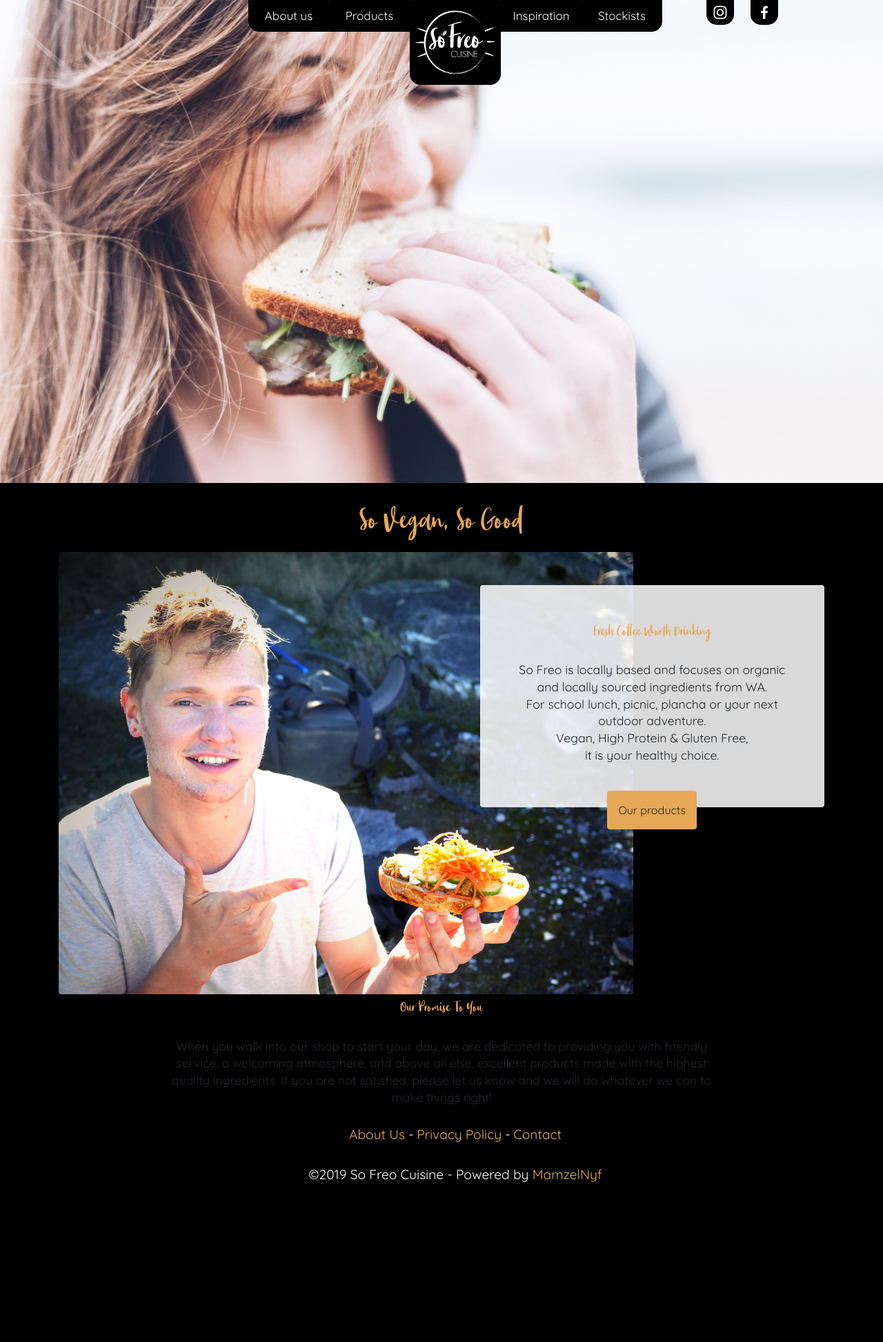
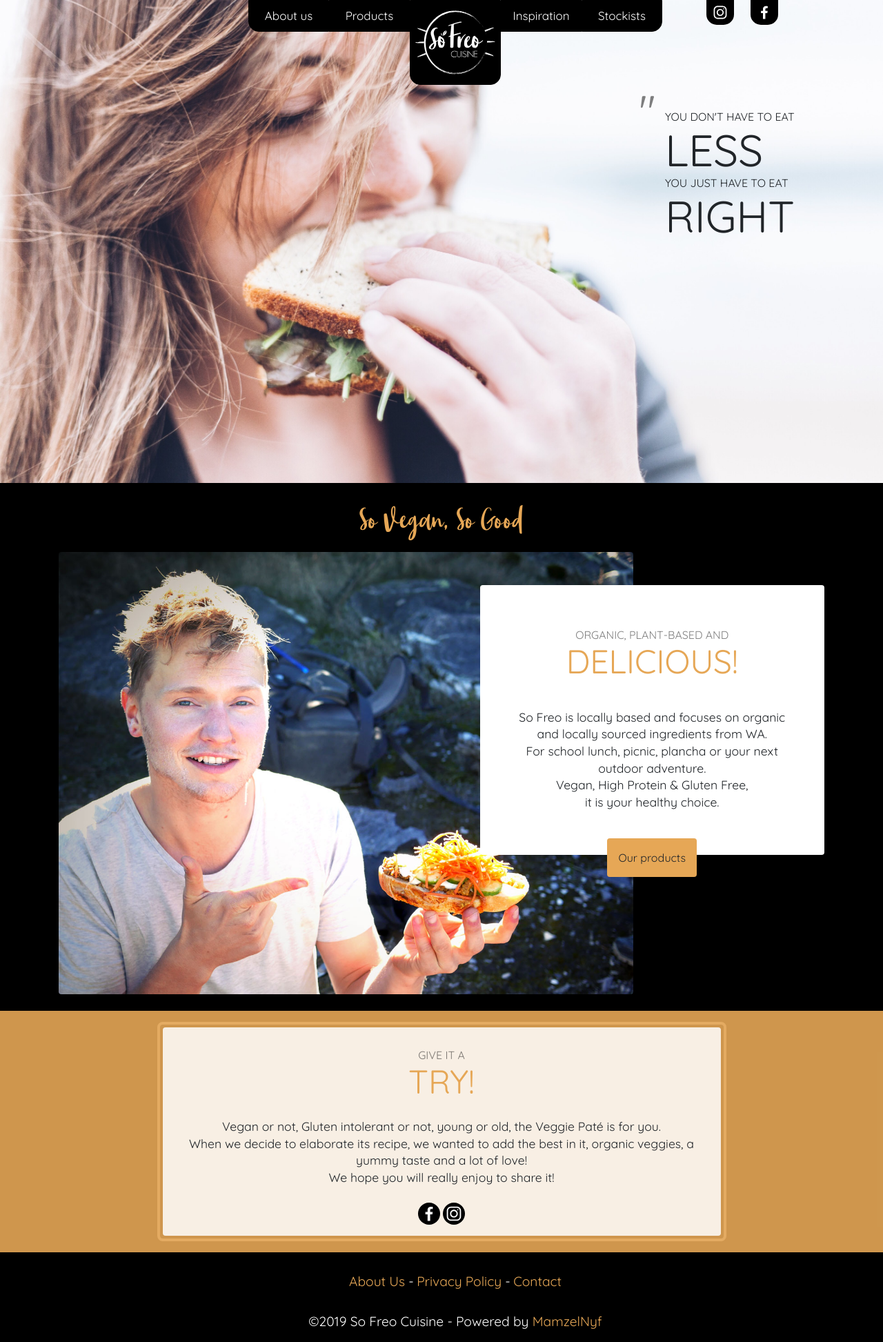
Before and after one commit to MamzelNyf/SoFreo-Project, a PHP site: page / in a window 1280 px wide. Shown: the whole page at 69% size. Before the commit the page ends 1713 px from the top, so only its background shows below. Run offline with PHP 8.4, Linux system fonts and the light colour scheme.

Commit message:
index page updated

```diff
--- a/index.php
+++ b/index.php
@@ -12,41 +12,46 @@
         include 'includes/nav.php';
         ?>
         <main>
-            <div class="parallax"></div>
+            <div class="parallax section-heading">
+              <div class="homequote section-heading-upper d-none d-md-block"><span class="quotation text-black-50">"</span><div>You don't have to eat<span class="section-heading-lower">Less</span>You just have to eat<span class="section-heading-lower">Right</span></div></div>
+            </div>
             <div class="bloc">
                 <h2>So Vegan, So Good</h2>
             </div>
             <section class="page-section clearfix">
                 <div class="container">
                     <div class="intro">
-                        <img class="intro-img img-fluid mb-3 mb-lg-0 rounded" src="img/max.jpg" alt="">
-                        <div class="intro-text left-0 text-center bg-faded p-5 rounded">
-                        <h2 class="section-heading mb-4">
-                            <span class="section-heading-upper">Fresh Coffee</span>
-                            <span class="section-heading-lower">Worth Drinking</span>
-                        </h2>
+                        <div class="intro-text left-0 text-center p-5 rounded order-md-2">
+                        <h3 class="mb-4 section-heading">
+                        <span class="section-heading-upper text-black-50">Organic, Plant-based and </span>
+                        <span class="section-heading-lower">delicious!</span>
+                        </h3>
                         <p class="mb-3">So Freo is locally based and focuses on organic and locally sourced ingredients from WA.
-                <br>For school lunch, picnic, plancha or your next outdoor adventure.
-                <br>Vegan, High Protein & Gluten Free, <br>it is your healthy choice.
+                        <br>For school lunch, picnic, plancha or your next outdoor adventure.
+                        <br>Vegan, High Protein & Gluten Free, <br>it is your healthy choice.
                         </p>
                             <div class="intro-button mx-auto">
-                                <a class="btn btn-primary btn-xl" href="#">Our products</a>
+                                <a class="btn btn-primary btn-xl" href="products.php">Our products</a>
                             </div>
                         </div>
+                        <img class="intro-img img-fluid mb-3 mb-lg-0 rounded order-md-1" src="img/max.jpg" alt="Max eating Veggie Pate on the Ridge walk">
                     </div>
                 </div>
             </section>
 
-  <section class="page-section cta">
+  <section class="page-section cta mt-4">
     <div class="container">
-      <div class="row">
+      <div class="row ">
         <div class="col-xl-9 mx-auto">
-          <div class="cta-inner text-center rounded">
-            <h2 class="section-heading mb-4">
-              <span class="section-heading-upper">Our Promise</span>
-              <span class="section-heading-lower">To You</span>
-            </h2>
-            <p class="mb-0">When you walk into our shop to start your day, we are dedicated to providing you with friendly service, a welcoming atmosphere, and above all else, excellent products made with the highest quality ingredients. If you are not satisfied, please let us know and we will do whatever we can to make things right!</p>
+          <div class="text-center cta-inner rounded">
+            <h3 class="mb-2 section-heading "><span class="section-heading-upper text-black-50">Give it a</span> <span class="section-heading-lower">try!</span></h3>
+            <p class="mb-4">Vegan or not, Gluten intolerant or not, young or old, the Veggie Paté is for you.
+            <br>When we decide to elaborate its recipe, we wanted to add the best in it, organic veggies, a yummy taste and a lot of love!
+            <br>We hope you will really enjoy to share it!</p>
+            <div class="align-content-center">
+              <a href="https://www.facebook.com/sofreo" class="socialicon" target="_blank"><img src="img/facebook.svg" width="20"alt="Facebook logo"></a>
+              <a href="https://www.instagram.com/sofreocuisine" class="socialicon" target="_blank"><img src="img/insta.svg" width="20" alt="Instagram logo"></a>
+            </div>
           </div>
         </div>
       </div>
--- a/scss/base/_global.scss
+++ b/scss/base/_global.scss
@@ -73,7 +73,7 @@ color: $brand-color;
 }
 
 h3 {
-  font-weight: 200;
+  font-weight: 300;
   color: $brand-color;
   text-align: center;
   padding: 15px 0;
@@ -140,9 +140,6 @@ ol, ul {
   @include media-breakpoint-up(lg) { width: 25%; float: left; }
 }
 
-.bg-faded {
-  background-color: fade-out($white, 0.15);
-}
 .cover{
   height: 100%;
   object-fit: cover;
--- a/scss/pages/_home.scss
+++ b/scss/pages/_home.scss
@@ -19,19 +19,22 @@
   background-repeat: no-repeat;
   background-size: cover;
   background-image: url("../img/woman.jpg");
-  background-attachment: scroll;
-  @include media-breakpoint-up(lg) {
-    background-image: url("../img/woman.jpg")!important; }
-  @include media-breakpoint-up(md) {
-      background-image: url("../img/woman.jpg"); }
+  background-attachment: fixed;
 }
 
+//white bloc overlapping img
 .intro {
   position: relative;
+  .intro-text{
+    background-color:$white;
+    h3{font-weight: 400;}
+    margin-bottom:1rem;
+  }
   @media (min-width: 992px) {
     .intro-img {
       width: 75%;
       float: left;
+
     }
     .intro-text {
       right: 0;
@@ -52,3 +55,65 @@
     }
   }
 }
+
+//orange section at the bottom
+.cta {
+  padding-top: 1rem;
+  padding-bottom: 1rem;
+  background-color: fade-out($primary, 0.1);
+  .cta-inner {
+    position: relative;
+    padding: 1rem;
+    margin: 0.5rem;
+    background-color: fade-out($white, 0.15);
+    &:before {
+      border-radius: 0.5rem;
+      content: '';
+      position: absolute;
+      top: -0.5rem;
+      bottom: -0.5rem;
+      left: -0.5rem;
+      right: -0.5rem;
+      border: 0.25rem solid fade-out($white, 0.15);
+      z-index:-1;
+    }
+  }
+    .socialicon{
+      border-radius: 50%;
+      background-color: $black;
+      width:2rem;
+      display:inline-block;
+    }
+  }
+//heading with bigger lower text
+.section-heading {
+  text-transform: uppercase;
+  .section-heading-upper {
+    display: block;
+    font-size: 1rem;
+    font-weight: 300;
+  }
+  .section-heading-lower {
+    display: block;
+    font-size: 3rem;
+    font-weight: 100;
+  }
+}
+
+.homequote{
+  position: absolute;
+  top: 20%;
+  right: 10%;
+  .section-heading-upper {
+    font-size: 2rem;
+  }
+  .section-heading-lower {
+    font-size: 4rem;
+  }
+  .quotation{
+    font-size:4rem;
+    position: absolute;
+    left:-20%;
+    top:-20%;
+  }
+}
```
Also changed, not shown: css/main.css, css/main.min.css, img/pepitas.jpg (added).
